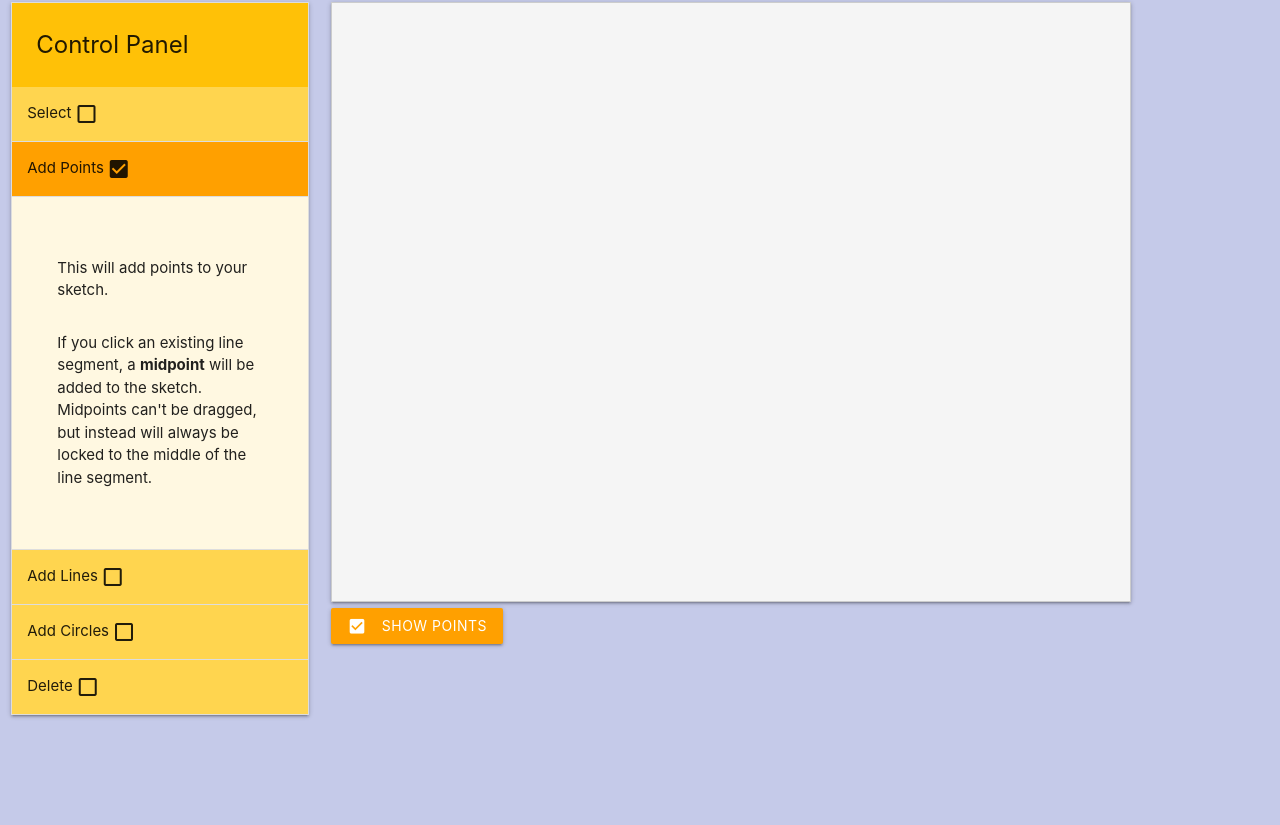
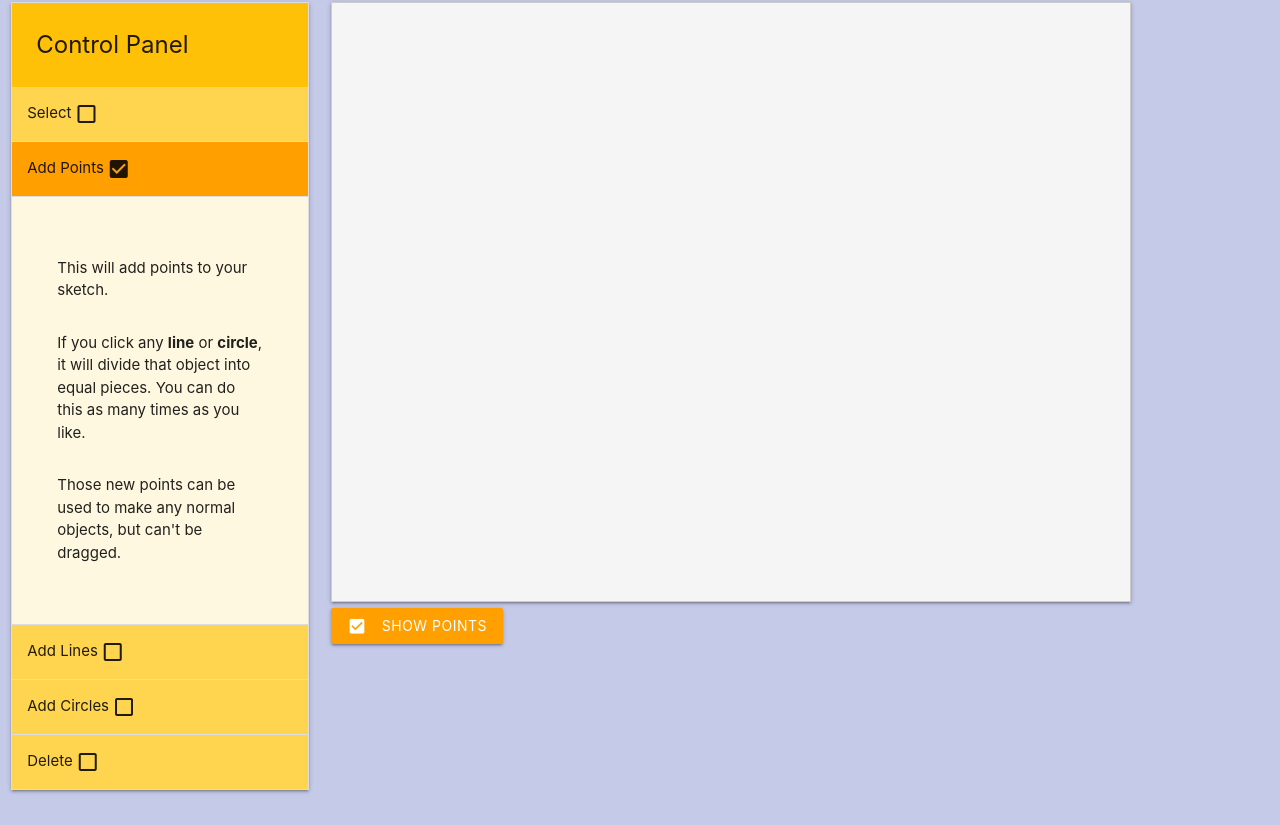
Before and after one commit to short-matthew-f/Sketchpad, a plain HTML site: page index.html in a window 1280 px wide. Both pictures are taken after a click on the element 160 px from the left and 251 px from the top of the page. Shown: the part 70-895 px from the top of the page. Before the commit the page ends 820 px from the top, so only its background shows below. Drawn offline with nearby package versions, Linux system fonts and the light colour scheme.

Commit message:
fix instructions

```diff
--- a/index.html
+++ b/index.html
@@ -57,7 +57,10 @@
               This will add points to your sketch.
             </p>
             <p>
-              If you click an existing line segment, a <b>midpoint</b> will be added to the sketch.  Midpoints can't be dragged, but instead will always be locked to the middle of the line segment.
+              If you click any <b>line</b> or <b>circle</b>, it will divide that object into equal pieces.  You can do this as many times as you like.
+            </p>
+            <p>
+              Those new points can be used to make any normal objects, but can't be dragged.
             </p>
           </div>
         </li>
@@ -74,7 +77,7 @@
               This will add lines to your sketch.
             </p>
             <p>
-              If you click existing points, they will be used.  Otherwise, new points will be added for you.
+              If you click existing points, they will be used.  Otherwise, new points will be created for you, and used.
             </p>
           </div>
         </li>
```
Also changed, not shown: 1 other file.
